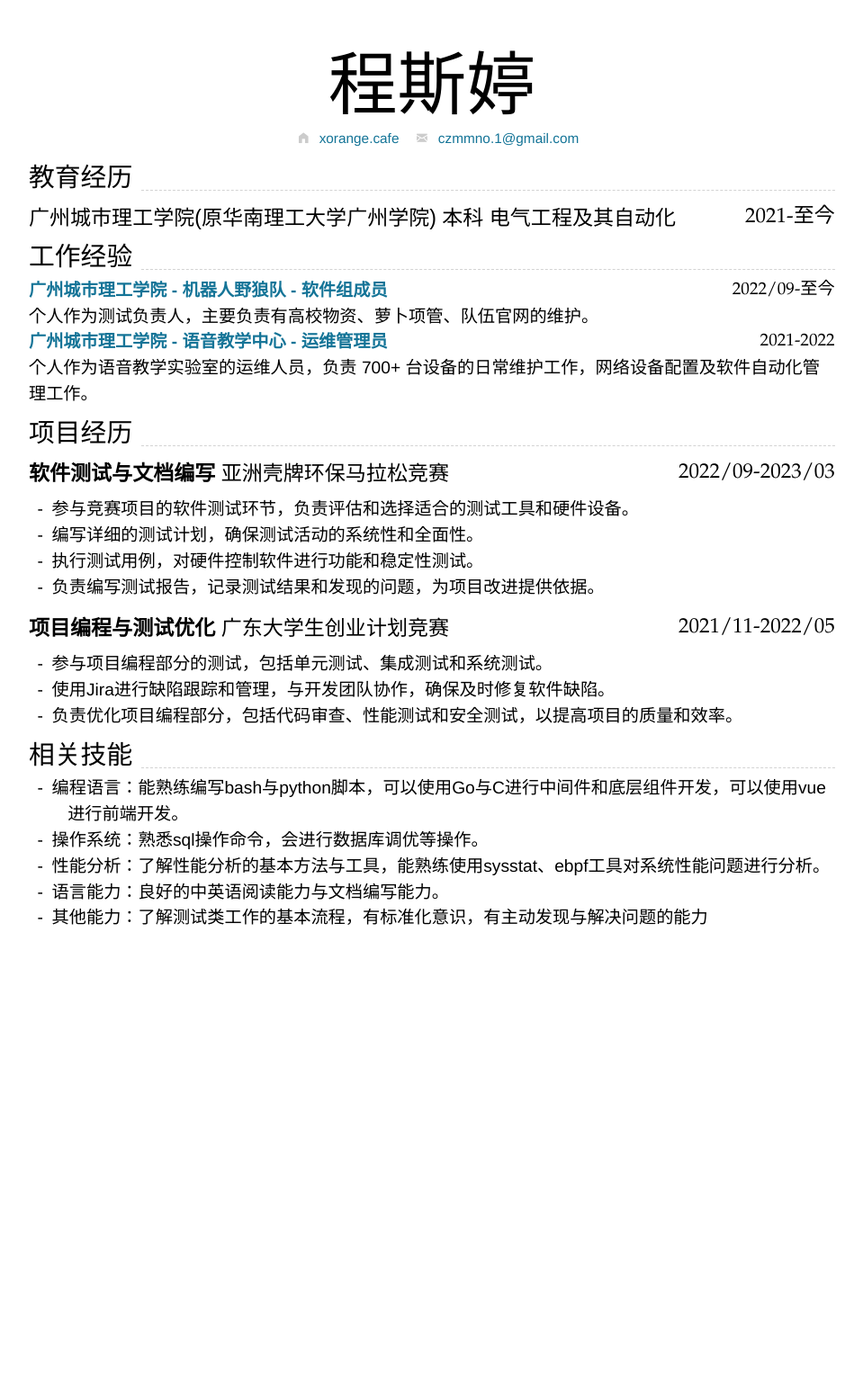
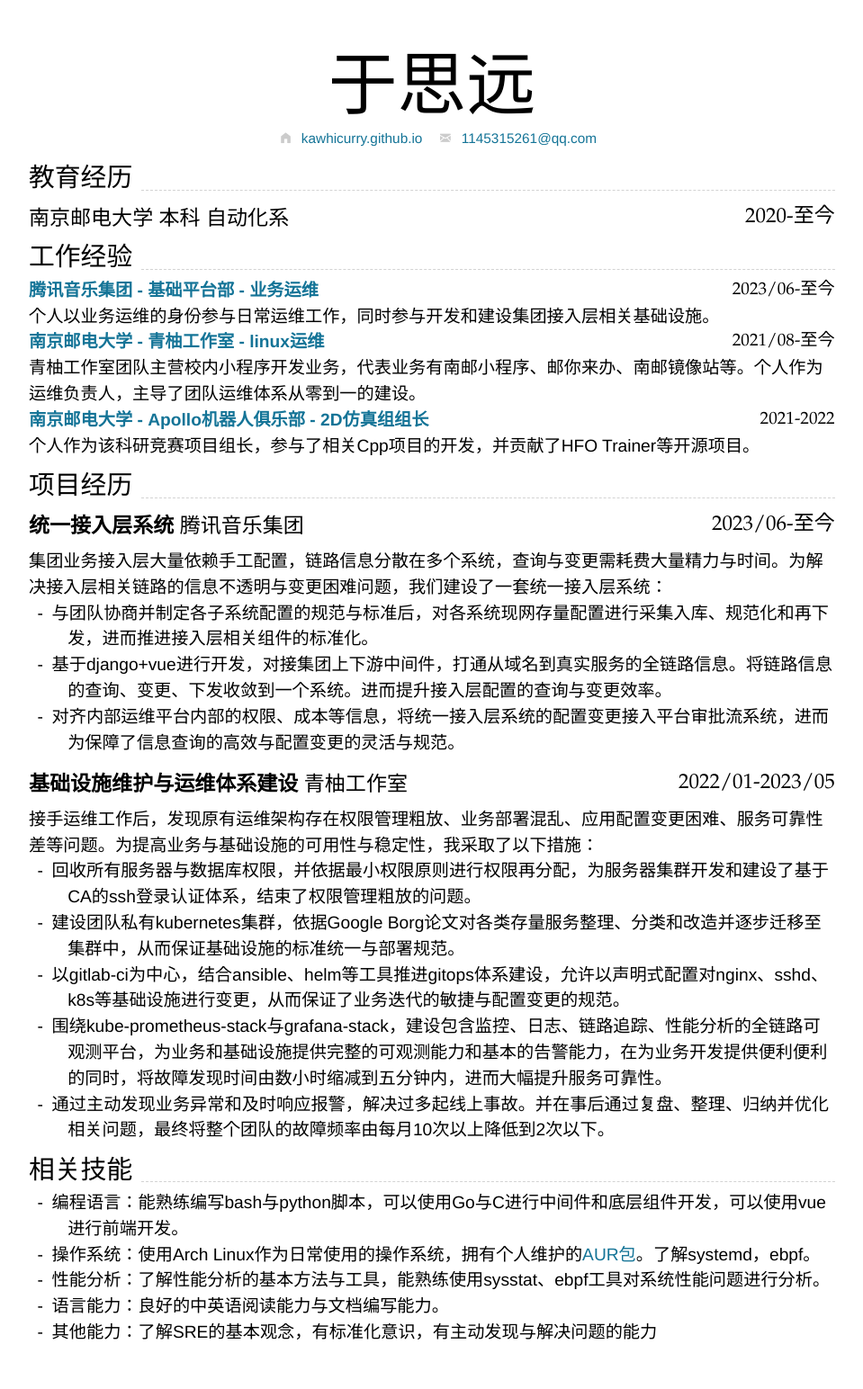
Before and after one commit to Lovelycz/resume, a Jekyll site: the page built from index.md, in a window 1280 px wide. Shown: the whole page at 90% size, without its empty margins (160-1119 px from the left). Built offline with Jekyll 4.4.1, drawn with Linux system fonts in a browser that asks for light colours; nearby versions of some CDN libraries; before the commit the page ends 1083 px from its top, so only the background shows below that.

Commit message:
fix style

```diff
--- a/index.md
+++ b/index.md
@@ -1,54 +1,60 @@
 ---
 layout: cv
-title: Orange's Resume
+title: KawhiCurry's Resume
 email:
-  url: mailto:czmmno.1@gmail.com
-  text: czmmno.1@gmail.com
+  url: mailto:1145315261@qq.com
+  text: 1145315261@qq.com
 homepage:
-  url: https://xorange.cafe
-  text: xorange.cafe
+  url: https://kawhicurry.github.io
+  text: kawhicurry.github.io
 ---
 
-# 程斯婷
+# 于思远
 
 {% include cv-contact.html %}
 
 ## 教育经历
 
-### 广州城市理工学院(原华南理工大学广州学院) 本科 电气工程及其自动化 `2021-至今`
+### 南京邮电大学 本科 自动化系 `2020-至今`
 
 ## 工作经验
 
-[**广州城市理工学院 - 机器人野狼队 - 软件组成员**](https://gcubot.cn) `2022/09-至今`
+[**腾讯音乐集团 - 基础平台部 - 业务运维**](https://join.tencentmusic.com/campus/post-details/?id=12187&refer_code) `2023/06-至今`
 
-个人作为测试负责人，主要负责有高校物资、萝卜项管、队伍官网的维护。
+个人以业务运维的身份参与日常运维工作，同时参与开发和建设集团接入层相关基础设施。
 
-[**广州城市理工学院 - 语音教学中心 - 运维管理员**](https://wy.gcu.edu.cn/2023/0523/c768a150266/page.htm) `2021-2022`
+[**南京邮电大学 - 青柚工作室 - linux运维**](https://qingyou.njupt.edu.cn) `2021/08-至今`
 
-个人作为语音教学实验室的运维人员，负责 700+ 台设备的日常维护工作，网络设备配置及软件自动化管理工作。
+青柚工作室团队主营校内小程序开发业务，代表业务有南邮小程序、邮你来办、南邮镜像站等。个人作为运维负责人，主导了团队运维体系从零到一的建设。
+
+[**南京邮电大学 - Apollo机器人俱乐部 - 2D仿真组组长**](https://github.com/Apollo2d/) `2021-2022`
+
+个人作为该科研竞赛项目组长，参与了相关Cpp项目的开发，并贡献了HFO Trainer等开源项目。
 
 ## 项目经历
 
+### **统一接入层系统**  *腾讯音乐集团* `2023/06-至今`
 
-### **软件测试与文档编写** *亚洲壳牌环保马拉松竞赛* `2022/09-2023/03`
+集团业务接入层大量依赖手工配置，链路信息分散在多个系统，查询与变更需耗费大量精力与时间。为解决接入层相关链路的信息不透明与变更困难问题，我们建设了一套统一接入层系统：
 
-- 参与竞赛项目的软件测试环节，负责评估和选择适合的测试工具和硬件设备。
-- 编写详细的测试计划，确保测试活动的系统性和全面性。
-- 执行测试用例，对硬件控制软件进行功能和稳定性测试。
-- 负责编写测试报告，记录测试结果和发现的问题，为项目改进提供依据。
+- 与团队协商并制定各子系统配置的规范与标准后，对各系统现网存量配置进行采集入库、规范化和再下发，进而推进接入层相关组件的标准化。
+- 基于django+vue进行开发，对接集团上下游中间件，打通从域名到真实服务的全链路信息。将链路信息的查询、变更、下发收敛到一个系统。进而提升接入层配置的查询与变更效率。
+- 对齐内部运维平台内部的权限、成本等信息，将统一接入层系统的配置变更接入平台审批流系统，进而为保障了信息查询的高效与配置变更的灵活与规范。
 
+### **基础设施维护与运维体系建设** *青柚工作室* `2022/01-2023/05`
 
-### **项目编程与测试优化** *广东大学生创业计划竞赛* `2021/11-2022/05`
+接手运维工作后，发现原有运维架构存在权限管理粗放、业务部署混乱、应用配置变更困难、服务可靠性差等问题。为提高业务与基础设施的可用性与稳定性，我采取了以下措施：
 
-- 参与项目编程部分的测试，包括单元测试、集成测试和系统测试。
-- 使用Jira进行缺陷跟踪和管理，与开发团队协作，确保及时修复软件缺陷。
-- 负责优化项目编程部分，包括代码审查、性能测试和安全测试，以提高项目的质量和效率。
-
+- 回收所有服务器与数据库权限，并依据最小权限原则进行权限再分配，为服务器集群开发和建设了基于CA的ssh登录认证体系，结束了权限管理粗放的问题。
+- 建设团队私有kubernetes集群，依据Google Borg论文对各类存量服务整理、分类和改造并逐步迁移至集群中，从而保证基础设施的标准统一与部署规范。
+- 以gitlab-ci为中心，结合ansible、helm等工具推进gitops体系建设，允许以声明式配置对nginx、sshd、k8s等基础设施进行变更，从而保证了业务迭代的敏捷与配置变更的规范。
+- 围绕kube-prometheus-stack与grafana-stack，建设包含监控、日志、链路追踪、性能分析的全链路可观测平台，为业务和基础设施提供完整的可观测能力和基本的告警能力，在为业务开发提供便利便利的同时，将故障发现时间由数小时缩减到五分钟内，进而大幅提升服务可靠性。
+- 通过主动发现业务异常和及时响应报警，解决过多起线上事故。并在事后通过复盘、整理、归纳并优化相关问题，最终将整个团队的故障频率由每月10次以上降低到2次以下。
 
 ## 相关技能
 
 - 编程语言：能熟练编写bash与python脚本，可以使用Go与C进行中间件和底层组件开发，可以使用vue进行前端开发。
-- 操作系统：熟悉sql操作命令，会进行数据库调优等操作。
+- 操作系统：使用Arch Linux作为日常使用的操作系统，拥有个人维护的[AUR包](https://aur.archlinux.org/packages?O=0&SeB=m&K=kawhicurry&outdated=&SB=m&SO=d&PP=50&submit=Go)。了解systemd，ebpf。
 - 性能分析：了解性能分析的基本方法与工具，能熟练使用sysstat、ebpf工具对系统性能问题进行分析。
 - 语言能力：良好的中英语阅读能力与文档编写能力。
-- 其他能力：了解测试类工作的基本流程，有标准化意识，有主动发现与解决问题的能力
+- 其他能力：了解SRE的基本观念，有标准化意识，有主动发现与解决问题的能力
```
Also changed, not shown: 1 other file.
